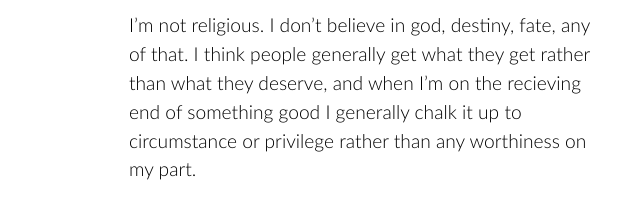
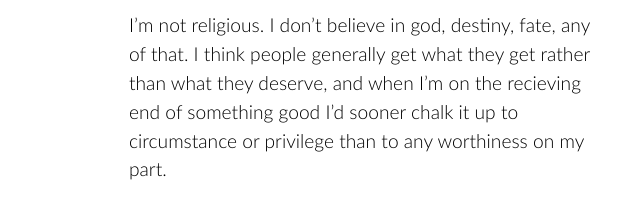
Before and after one commit to frederickobrien/portfolio, an Astro site: page /weblog/the-gods-will-offer-you-chances in a window 1280 px wide. Shown: the part 741-940 px from the top of the page, 431-1071 px from the left. Built offline with nearby package versions, Linux system fonts and the light colour scheme; Astro itself is replaced by a stand-in of ours.

Commit message:
Update the-gods-will-offer-you-chances.md

```diff
--- a/src/pages/weblog/the-gods-will-offer-you-chances.md
+++ b/src/pages/weblog/the-gods-will-offer-you-chances.md
@@ -19,7 +19,7 @@ There is a Charles Bukowski poem I like called ["The Laughing Heart"](https://th
 
 There are a handful of moments in my life that those words ring true for - moments when an opportunity presented itself and I was seized, albeit briefly, by an unerring clarity of mind and purpose. Sometimes a thing is perfect, and you want it.
 
-I'm not religious. I don't believe in god, destiny, fate, any of that. I think people generally get what they get rather than what they deserve, and when I'm on the recieving end of something good I generally chalk it up to circumstance or privilege rather than any worthiness on my part.
+I'm not religious. I don't believe in god, destiny, fate, any of that. I think people generally get what they get rather than what they deserve, and when I'm on the recieving end of something good I'd sooner chalk it up to circumstance or privilege than to any worthiness on my part.
 
 I do, however, think there are things that are worth caring about and things that are not, and that there is value in knowing the difference. For starters it frees up mental energy for being on the watch.
 
```
